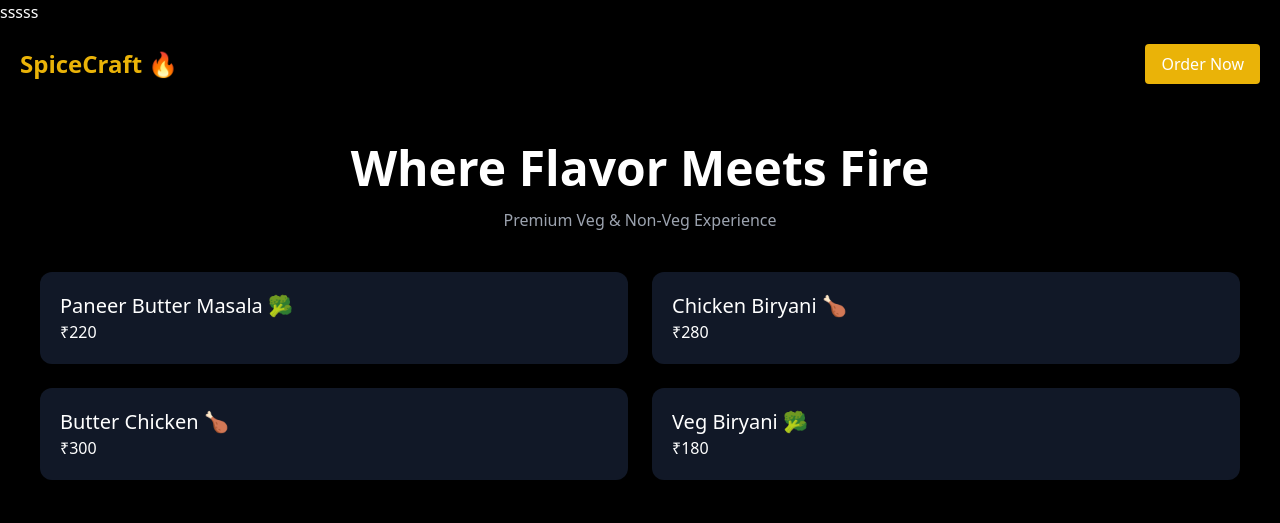
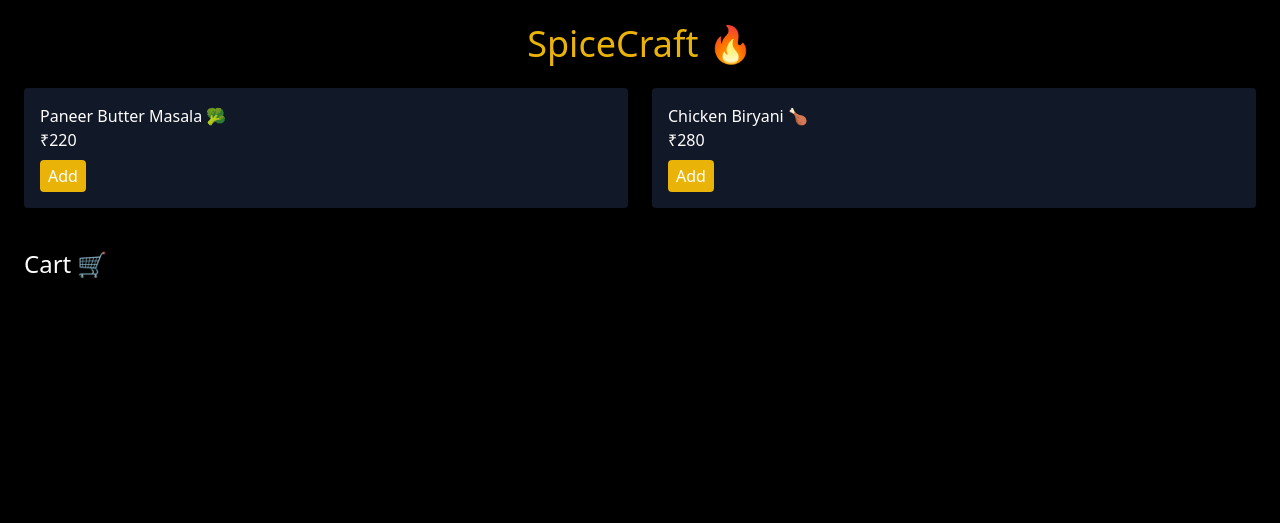
Before and after one commit to Siva370/spicecraft, a plain HTML site: page client/index.html in a window 1280 px wide. Drawn offline with nearby package versions, Linux system fonts and the light colour scheme.

Commit message:
added cart system

```diff
--- a/client/index.html
+++ b/client/index.html
@@ -1,46 +1,57 @@
 <!DOCTYPE html>
-<html lang="en">
+<html>
 <head>
-  <meta charset="UTF-8">
-  <title>SpiceCraft Kitchen</title>sssss
+  <title>SpiceCraft Kitchen</title>
   <script src="https://cdn.tailwindcss.com"></script>
 </head>
 
-<body class="bg-black text-white">
+<body class="bg-black text-white p-6">
 
-  <header class="p-5 flex justify-between items-center">
-    <h1 class="text-2xl text-yellow-500 font-bold">SpiceCraft 🔥</h1>
-    <button class="bg-yellow-500 px-4 py-2 rounded">Order Now</button>
-  </header>
+<h1 class="text-4xl text-yellow-500 text-center mb-6">SpiceCraft 🔥</h1>
 
-  <section class="text-center mt-10">
-    <h2 class="text-5xl font-bold">Where Flavor Meets Fire</h2>
-    <p class="mt-4 text-gray-400">Premium Veg & Non-Veg Experience</p>
-  </section>
+<div class="grid grid-cols-2 gap-6">
 
-  <section class="p-10 grid grid-cols-2 gap-6">
+  <div class="bg-gray-900 p-4 rounded">
+    <h2>Paneer Butter Masala 🥦</h2>
+    <p>₹220</p>
+    <button onclick="addItem('Paneer',220)" class="bg-yellow-500 px-2 py-1 mt-2 rounded">Add</button>
+  </div>
 
-    <div class="bg-gray-900 p-5 rounded-xl">
-      <h3 class="text-xl">Paneer Butter Masala 🥦</h3>
-      <p>₹220</p>
-    </div>
+  <div class="bg-gray-900 p-4 rounded">
+    <h2>Chicken Biryani 🍗</h2>
+    <p>₹280</p>
+    <button onclick="addItem('Chicken Biryani',280)" class="bg-yellow-500 px-2 py-1 mt-2 rounded">Add</button>
+  </div>
 
-    <div class="bg-gray-900 p-5 rounded-xl">
-      <h3 class="text-xl">Chicken Biryani 🍗</h3>
-      <p>₹280</p>
-    </div>
+</div>
 
-    <div class="bg-gray-900 p-5 rounded-xl">
-      <h3 class="text-xl">Butter Chicken 🍗</h3>
-      <p>₹300</p>
-    </div>
+<div class="mt-10">
+  <h2 class="text-2xl">Cart 🛒</h2>
+  <div id="cart"></div>
+  <h3 id="total"></h3>
+</div>
 
-    <div class="bg-gray-900 p-5 rounded-xl">
-      <h3 class="text-xl">Veg Biryani 🥦</h3>
-      <p>₹180</p>
-    </div>
+<script>
+let cart = [];
 
-  </section>
+function addItem(name, price) {
+  cart.push({name, price});
+  renderCart();
+}
+
+function renderCart() {
+  let cartDiv = document.getElementById("cart");
+  let total = 0;
+  cartDiv.innerHTML = "";
+
+  cart.forEach(item => {
+    cartDiv.innerHTML += `<p>${item.name} - ₹${item.price}</p>`;
+    total += item.price;
+  });
+
+  document.getElementById("total").innerText = "Total: ₹" + total;
+}
+</script>
 
 </body>
 </html>
```
